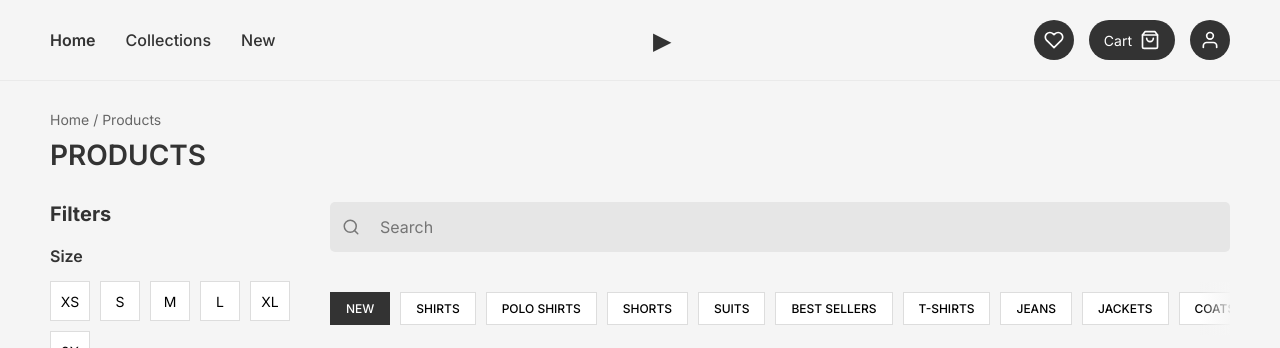
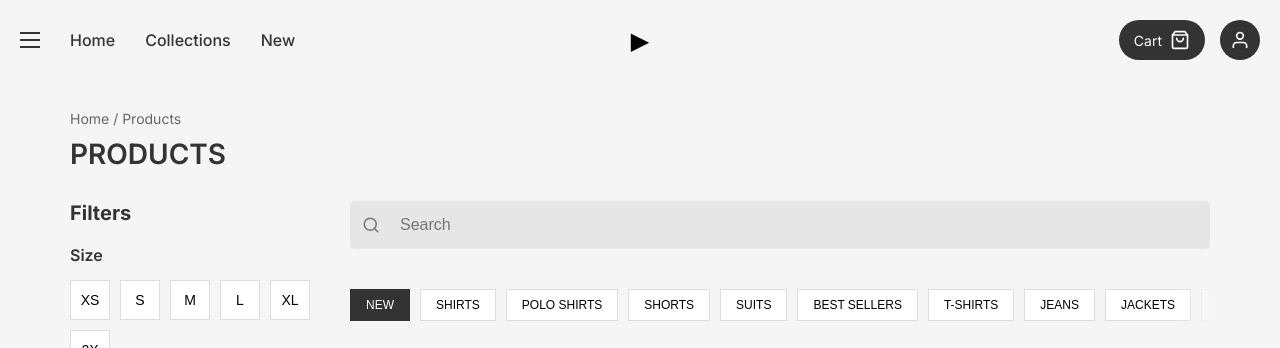
Before and after one commit to BeTapLamCoder/ProjectWeb, a plain HTML site: page frontend/src/pages/filterAndSearch/filterAndSearch.html in a window 1280 px wide. Shown: the top 348 px of the page. Drawn offline with Linux system fonts and the light colour scheme; grey boxes are pictures that could not be loaded.

Commit message:
fix(JN-44): fix UI: filterAndSeatch page

```diff
--- a/frontend/src/pages/filterAndSearch/filterAndSearch.html
+++ b/frontend/src/pages/filterAndSearch/filterAndSearch.html
@@ -11,49 +11,44 @@
 </head>
 
 <body>
-    <header>
-        <nav class="navbar">
-            <div class="nav-left">
+    <div class="container">
+    <header class="header-container">
+            <div class="header-left">
                 <button class="menu-toggle">
                     <span></span>
                     <span></span>
                     <span></span>
                 </button>
-                <ul class="nav-links">
-                    <li><a href="../homePage/homePage.html" class="active">Home</a></li>
-                    <li><a href="#">Collections</a></li>
-                    <li><a href="#">New</a></li>
-                </ul>
+                <nav class="main-nav">
+                    <ul>
+                        <li><a href="../homePage/homePage.html">Home</a></li>
+                        <li><a href="#collection">Collections</a></li>
+                        <li><a href="#new">New</a></li>
+                    </ul>
+                </nav>
             </div>
-            <div class="logo">▶</div>
-            <div class="nav-right">
-                <a href="#" class="icon-btn wishlist">
-                    <svg xmlns="http://www.w3.org/2000/svg" viewBox="0 0 24 24" fill="none" stroke="currentColor"
-                        stroke-width="2" stroke-linecap="round" stroke-linejoin="round">
-                        <path
-                            d="M20.84 4.61a5.5 5.5 0 0 0-7.78 0L12 5.67l-1.06-1.06a5.5 5.5 0 0 0-7.78 7.78l1.06 1.06L12 21.23l7.78-7.78 1.06-1.06a5.5 5.5 0 0 0 0-7.78z">
-                        </path>
-                    </svg>
-                </a>
-                <a href="#" class="icon-btn cart">
+            <div class="logo">
+                <div class="arrow-logo">▶</div>
+            </div>
+            <div class="header-right">
+                <!-- btn cart -->
+                <a href="../cartPage/cartPage.html" class="icon-button cart">
                     Cart
-                    <svg xmlns="http://www.w3.org/2000/svg" viewBox="0 0 24 24" fill="none" stroke="currentColor"
-                        stroke-width="2" stroke-linecap="round" stroke-linejoin="round">
+                    <svg xmlns="http://www.w3.org/2000/svg" viewBox="0 0 24 24" fill="none" stroke="currentColor" stroke-width="2" stroke-linecap="round" stroke-linejoin="round">
                         <path d="M6 2L3 6v14a2 2 0 0 0 2 2h14a2 2 0 0 0 2-2V6l-3-4z"></path>
                         <line x1="3" y1="6" x2="21" y2="6"></line>
                         <path d="M16 10a4 4 0 0 1-8 0"></path>
                     </svg>
                 </a>
-                <a href="#" class="icon-btn account">
-                    <svg xmlns="http://www.w3.org/2000/svg" viewBox="0 0 24 24" fill="none" stroke="currentColor"
-                        stroke-width="2" stroke-linecap="round" stroke-linejoin="round">
+                <!-- btn account -->
+                <a href="#" class="icon-button account">
+                    <svg xmlns="http://www.w3.org/2000/svg" viewBox="0 0 24 24" fill="none" stroke="currentColor" stroke-width="2" stroke-linecap="round" stroke-linejoin="round">
                         <path d="M20 21v-2a4 4 0 0 0-4-4H8a4 4 0 0 0-4 4v2"></path>
                         <circle cx="12" cy="7" r="4"></circle>
                     </svg>
                 </a>
             </div>
-        </nav>
-    </header>
+        </header>
 
     <main>
         <div class="breadcrumb">
@@ -245,6 +240,7 @@
                 </div>
             </div>
         </div>
+        </div>
     </main>
 
     <script src="main.js"></script>
--- a/frontend/src/pages/filterAndSearch/styles.css
+++ b/frontend/src/pages/filterAndSearch/styles.css
@@ -2,83 +2,100 @@
     margin: 0;
     padding: 0;
     box-sizing: border-box;
-    font-family: 'Inter', sans-serif;
 }
 
 body {
+    font-family: 'Inter', sans-serif;
     background-color: #f5f5f5;
     color: #333;
+    position: relative;
 }
 
-/* Navbar */
-.navbar {
+.container {
+    max-width: 1440px;
+    margin: 0 auto;
+    padding: 20px;
+    min-height: 100vh;
+    display: flex;
+    flex-direction: column;
+}
+
+/* Header styles */
+header {
     display: flex;
     justify-content: space-between;
     align-items: center;
-    padding: 20px 50px;
-    background-color: #f5f5f5;
-    border-bottom: 1px solid #eaeaea;
+    padding-bottom: 20px;
 }
 
-.nav-left, .nav-right {
+.header-left, .header-right {
     display: flex;
     align-items: center;
 }
 
 .menu-toggle {
-    display: none;
     background: none;
     border: none;
     cursor: pointer;
-    margin-right: 20px;
+    display: flex;
+    flex-direction: column;
+    justify-content: space-between;
+    height: 16px;
+    margin-right: 30px;
 }
 
 .menu-toggle span {
     display: block;
-    width: 25px;
-    height: 3px;
+    width: 20px;
+    height: 2px;
     background-color: #333;
-    margin: 5px 0;
 }
 
-.nav-links {
+.main-nav ul {
     display: flex;
     list-style: none;
+    gap: 30px;
 }
 
-.nav-links li {
-    margin-right: 30px;
-}
-
-.nav-links a {
+.main-nav a {
     text-decoration: none;
     color: #333;
     font-weight: 500;
-    font-size: 16px;
-}
-
-.nav-links a.active {
-    font-weight: 600;
 }
 
 .logo {
-    font-size: 24px;
+    position: absolute;
+    left: 50%;
+    transform: translateX(-50%);
 }
 
-.icon-btn {
+.arrow-logo {
+    font-size: 24px;
+    color: #000;
+}
+
+.header-container {
+    padding-left: 0;
+}
+
+.header-right {
+    display: flex;
+    gap: 15px;
+}
+
+.icon-button {
+    display: flex;
+    align-items: center;
+    justify-content: center;
     width: 40px;
     height: 40px;
     border-radius: 50%;
     background-color: #333;
     color: white;
-    display: flex;
-    align-items: center;
-    justify-content: center;
-    margin-left: 15px;
     text-decoration: none;
 }
 
-.icon-btn svg {
+.icon-button svg {
     width: 20px;
     height: 20px;
 }
```
